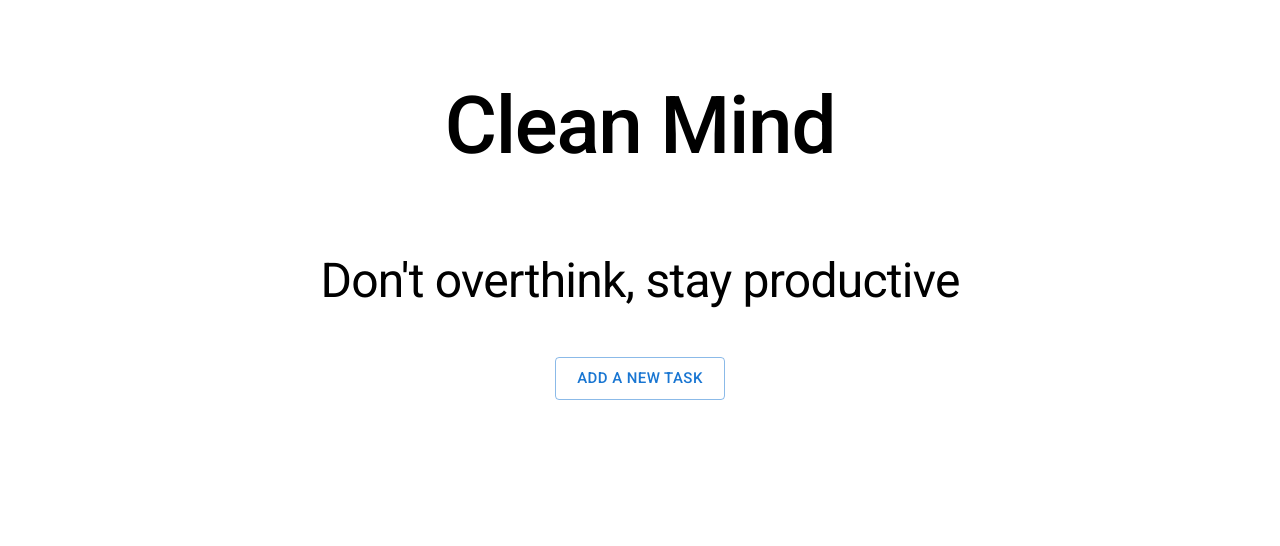
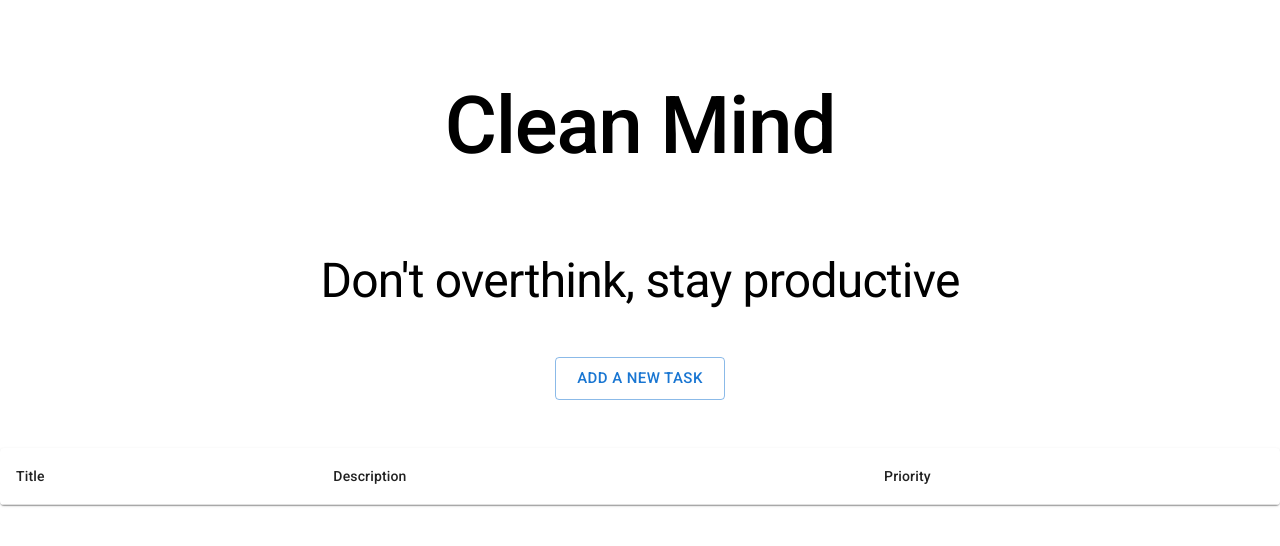
Before and after one commit to Godjiee/task-reminder, a React (Create React App) app: page / in a window 1280 px wide. Shown: the top 546 px of the page. Built offline with nearby package versions, Linux system fonts and the light colour scheme.

Commit message:
add table with map function to list tasks

```diff
--- a/src/App.js
+++ b/src/App.js
@@ -15,6 +15,13 @@ import {
   Stack,
   FormControlLabel,
   IconButton,
+  Table,
+  TableBody,
+  TableCell,
+  TableContainer,
+  TableHead,
+  TableRow,
+  Paper
 } from "@mui/material";
 import CloseIcon from "@mui/icons-material/Close";
 import "./App.css";
@@ -36,16 +43,11 @@ function App() {
     radioValue: ''
   });
 
-  // const [selectedPriority, setSelectedPriority] = useState("Urgent"); //initialized with a value
-
 
   const handleDialog = () => {
     setOpen(!open); // toggle the state of the dialog
   };
 
-  // const handlePriorityChange = (e) => {
-  // setSelectedPriority(e.target.value); // handle changes in the selected priority value
-  // };
 
   const handleInputChange = (event) => {
     const { name, value, type, checked } = event.target;
@@ -157,8 +159,6 @@ function App() {
                     display: "inline-block",
 
                   }}
-                  // value = {selectedPriority}
-                  // onChange = {handlePriorityChange}
                 >
                   <FormControlLabel
                     value="Urgent"
@@ -199,8 +199,29 @@ function App() {
         </Dialog>
       </Box>
 
-      <Box>
-      </Box>
+      <TableContainer component={Paper}>
+        <Table sx={{ minWidth: 650 }} aria-label="simple table">
+          <TableHead>
+            <TableRow>
+              <TableCell>Title</TableCell>
+              <TableCell>Description</TableCell>
+              <TableCell>Priority</TableCell>
+            </TableRow>
+          </TableHead>
+          <TableBody>
+          {tasks.map((task, index) => {
+            const { title, description, radioValue } = task;
+              return (
+              <TableRow key={index}>
+                <TableCell>{title}</TableCell>
+                <TableCell>{description}</TableCell>
+                <TableCell>{radioValue}</TableCell>
+              </TableRow>
+              )
+          })}
+          </TableBody>
+        </Table>
+      </TableContainer>
     </>
   );
 }
```
